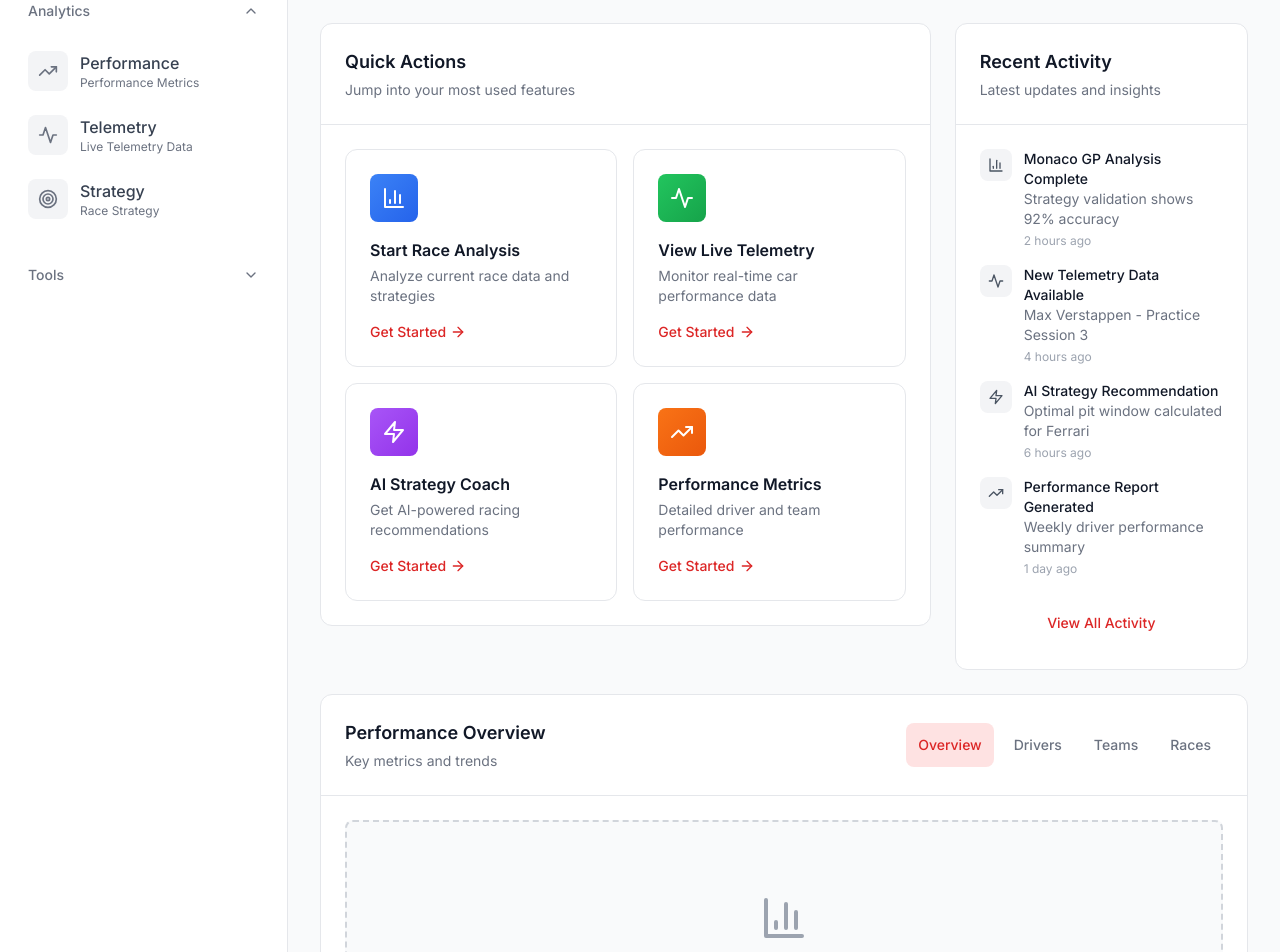
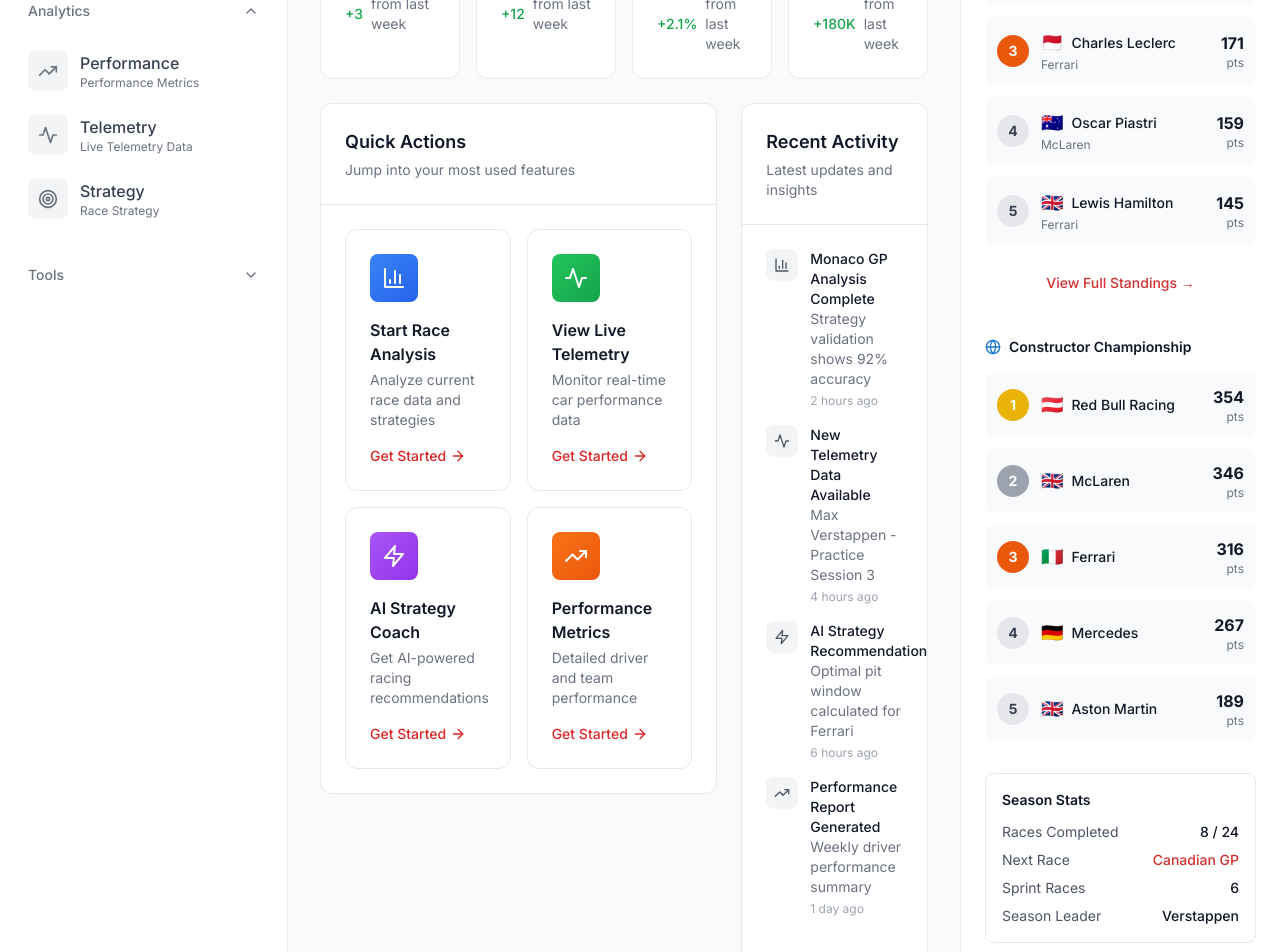
Before and after one commit to SHI66ie/Kobayashi-Ai, a Next.js app: page / in a window 1280 px wide. Shown: the part 320-1272 px from the top of the page. Built offline with nearby package versions, Linux system fonts and the light colour scheme.

Commit message:
standings

```diff
--- a/app/components/DashboardLayout.tsx
+++ b/app/components/DashboardLayout.tsx
@@ -17,7 +17,8 @@ import {
   Users,
   Globe,
   Shield,
-  Database
+  Database,
+  Trophy
 } from 'lucide-react'
 
 interface DashboardLayoutProps {
@@ -226,12 +227,133 @@ export default function DashboardLayout({ children }: DashboardLayoutProps) {
           </div>
         </header>
 
+        <div className="flex flex-1">
           {/* Page Content */}
           <main className="flex-1">
             <div className="p-4 sm:p-6 lg:p-8">
               {children}
             </div>
           </main>
+
+          {/* Right Sidebar - Standings */}
+          <aside className="hidden xl:block w-80 border-l border-gray-200 dark:border-gray-700 bg-white dark:bg-gray-800">
+            <div className="h-full overflow-y-auto">
+              <div className="p-6">
+                <div className="flex items-center justify-between mb-6">
+                  <h2 className="text-lg font-bold text-gray-900 dark:text-white">F1 Standings</h2>
+                  <div className="text-xs text-gray-500 dark:text-gray-400">2026 Season</div>
+                </div>
+
+                {/* Driver Standings */}
+                <div className="mb-8">
+                  <h3 className="text-sm font-semibold text-gray-900 dark:text-white mb-4 flex items-center">
+                    <Trophy className="w-4 h-4 mr-2 text-racing-red" />
+                    Driver Championship
+                  </h3>
+                  <div className="space-y-3">
+                    {[
+                      { position: 1, driver: 'Max Verstappen', team: 'Red Bull Racing', points: 195, flag: '🇳🇱' },
+                      { position: 2, driver: 'Lando Norris', team: 'McLaren', points: 187, flag: '🇬🇧' },
+                      { position: 3, driver: 'Charles Leclerc', team: 'Ferrari', points: 171, flag: '🇲🇨' },
+                      { position: 4, driver: 'Oscar Piastri', team: 'McLaren', points: 159, flag: '🇦🇺' },
+                      { position: 5, driver: 'Lewis Hamilton', team: 'Ferrari', points: 145, flag: '🇬🇧' },
+                    ].map((standing) => (
+                      <div key={standing.position} className="flex items-center justify-between p-3 bg-gray-50 dark:bg-gray-700/50 rounded-lg hover:bg-gray-100 dark:hover:bg-gray-700 transition-colors">
+                        <div className="flex items-center space-x-3">
+                          <div className={`w-8 h-8 rounded-full flex items-center justify-center text-sm font-bold ${
+                            standing.position === 1 ? 'bg-yellow-500 text-white' :
+                            standing.position === 2 ? 'bg-gray-400 text-white' :
+                            standing.position === 3 ? 'bg-orange-600 text-white' :
+                            'bg-gray-200 dark:bg-gray-600 text-gray-700 dark:text-gray-300'
+                          }`}>
+                            {standing.position}
+                          </div>
+                          <div>
+                            <div className="flex items-center space-x-2">
+                              <span className="text-lg">{standing.flag}</span>
+                              <p className="font-medium text-gray-900 dark:text-white text-sm">{standing.driver}</p>
+                            </div>
+                            <p className="text-xs text-gray-500 dark:text-gray-400">{standing.team}</p>
+                          </div>
+                        </div>
+                        <div className="text-right">
+                          <p className="font-bold text-gray-900 dark:text-white">{standing.points}</p>
+                          <p className="text-xs text-gray-500 dark:text-gray-400">pts</p>
+                        </div>
+                      </div>
+                    ))}
+                  </div>
+                  <button className="w-full mt-4 text-center text-sm text-racing-red hover:text-racing-red/80 font-medium">
+                    View Full Standings →
+                  </button>
+                </div>
+
+                {/* Constructor Standings */}
+                <div className="mb-8">
+                  <h3 className="text-sm font-semibold text-gray-900 dark:text-white mb-4 flex items-center">
+                    <Globe className="w-4 h-4 mr-2 text-racing-blue" />
+                    Constructor Championship
+                  </h3>
+                  <div className="space-y-3">
+                    {[
+                      { position: 1, team: 'Red Bull Racing', points: 354, flag: '🇦🇹' },
+                      { position: 2, team: 'McLaren', points: 346, flag: '🇬🇧' },
+                      { position: 3, team: 'Ferrari', points: 316, flag: '🇮🇹' },
+                      { position: 4, team: 'Mercedes', points: 267, flag: '🇩🇪' },
+                      { position: 5, team: 'Aston Martin', points: 189, flag: '🇬🇧' },
+                    ].map((standing) => (
+                      <div key={standing.position} className="flex items-center justify-between p-3 bg-gray-50 dark:bg-gray-700/50 rounded-lg hover:bg-gray-100 dark:hover:bg-gray-700 transition-colors">
+                        <div className="flex items-center space-x-3">
+                          <div className={`w-8 h-8 rounded-full flex items-center justify-center text-sm font-bold ${
+                            standing.position === 1 ? 'bg-yellow-500 text-white' :
+                            standing.position === 2 ? 'bg-gray-400 text-white' :
+                            standing.position === 3 ? 'bg-orange-600 text-white' :
+                            'bg-gray-200 dark:bg-gray-600 text-gray-700 dark:text-gray-300'
+                          }`}>
+                            {standing.position}
+                          </div>
+                          <div>
+                            <div className="flex items-center space-x-2">
+                              <span className="text-lg">{standing.flag}</span>
+                              <p className="font-medium text-gray-900 dark:text-white text-sm">{standing.team}</p>
+                            </div>
+                          </div>
+                        </div>
+                        <div className="text-right">
+                          <p className="font-bold text-gray-900 dark:text-white">{standing.points}</p>
+                          <p className="text-xs text-gray-500 dark:text-gray-400">pts</p>
+                        </div>
+                      </div>
+                    ))}
+                  </div>
+                </div>
+
+                {/* Quick Stats */}
+                <div className="bg-gradient-to-br from-racing-red/10 to-racing-blue/10 rounded-lg p-4 border border-racing-red/20">
+                  <h3 className="text-sm font-semibold text-gray-900 dark:text-white mb-3">Season Stats</h3>
+                  <div className="space-y-2">
+                    <div className="flex justify-between text-sm">
+                      <span className="text-gray-600 dark:text-gray-400">Races Completed</span>
+                      <span className="font-medium text-gray-900 dark:text-white">8 / 24</span>
+                    </div>
+                    <div className="flex justify-between text-sm">
+                      <span className="text-gray-600 dark:text-gray-400">Next Race</span>
+                      <span className="font-medium text-racing-red">Canadian GP</span>
+                    </div>
+                    <div className="flex justify-between text-sm">
+                      <span className="text-gray-600 dark:text-gray-400">Sprint Races</span>
+                      <span className="font-medium text-gray-900 dark:text-white">6</span>
+                    </div>
+                    <div className="flex justify-between text-sm">
+                      <span className="text-gray-600 dark:text-gray-400">Season Leader</span>
+                      <span className="font-medium text-gray-900 dark:text-white"> Verstappen</span>
+                    </div>
+                  </div>
+                </div>
+              </div>
+            </div>
+          </aside>
+        </div>
       </div>
     </div>
   )
```
Lines whose indentation alone changed are shown as unchanged.
